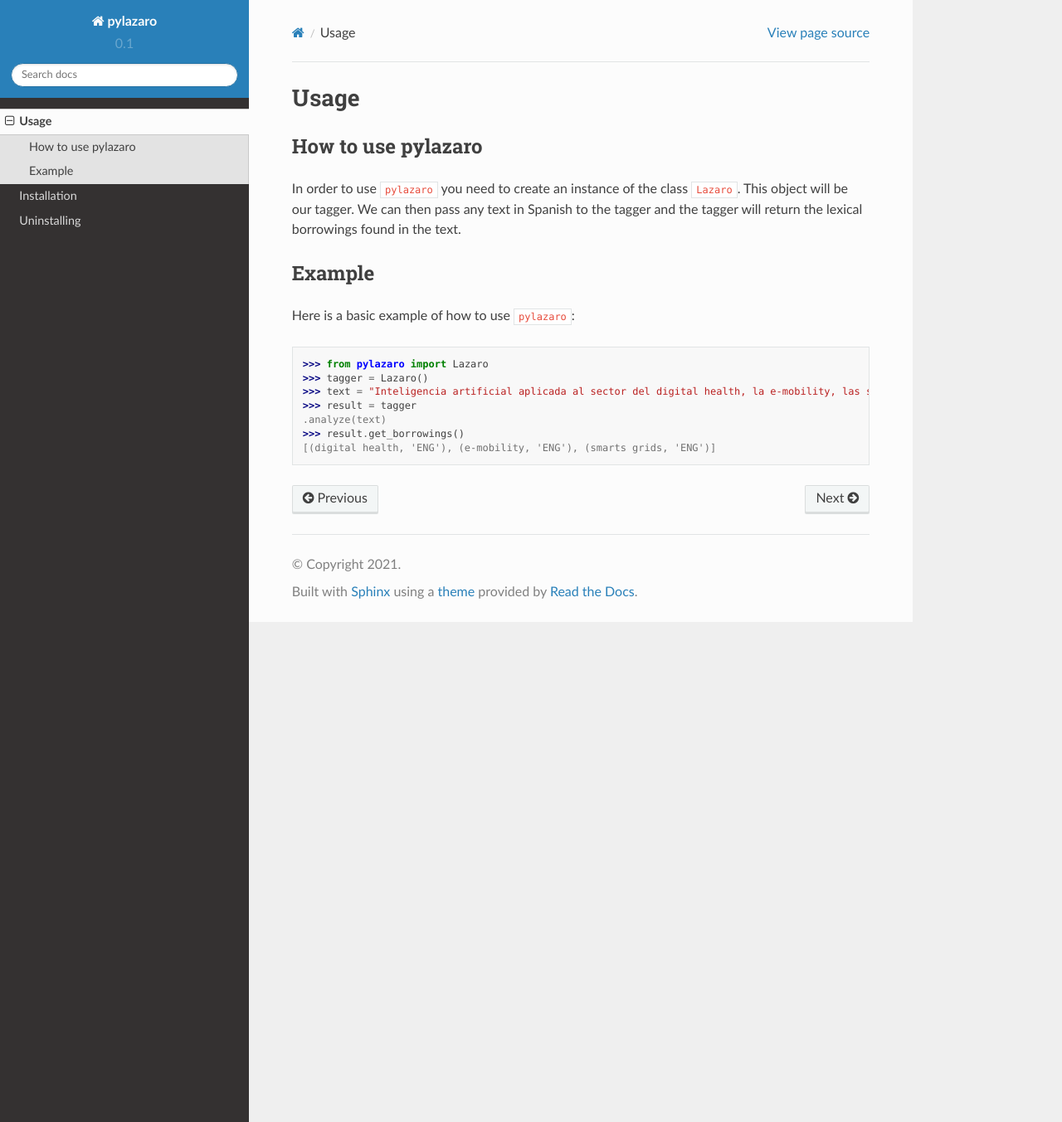
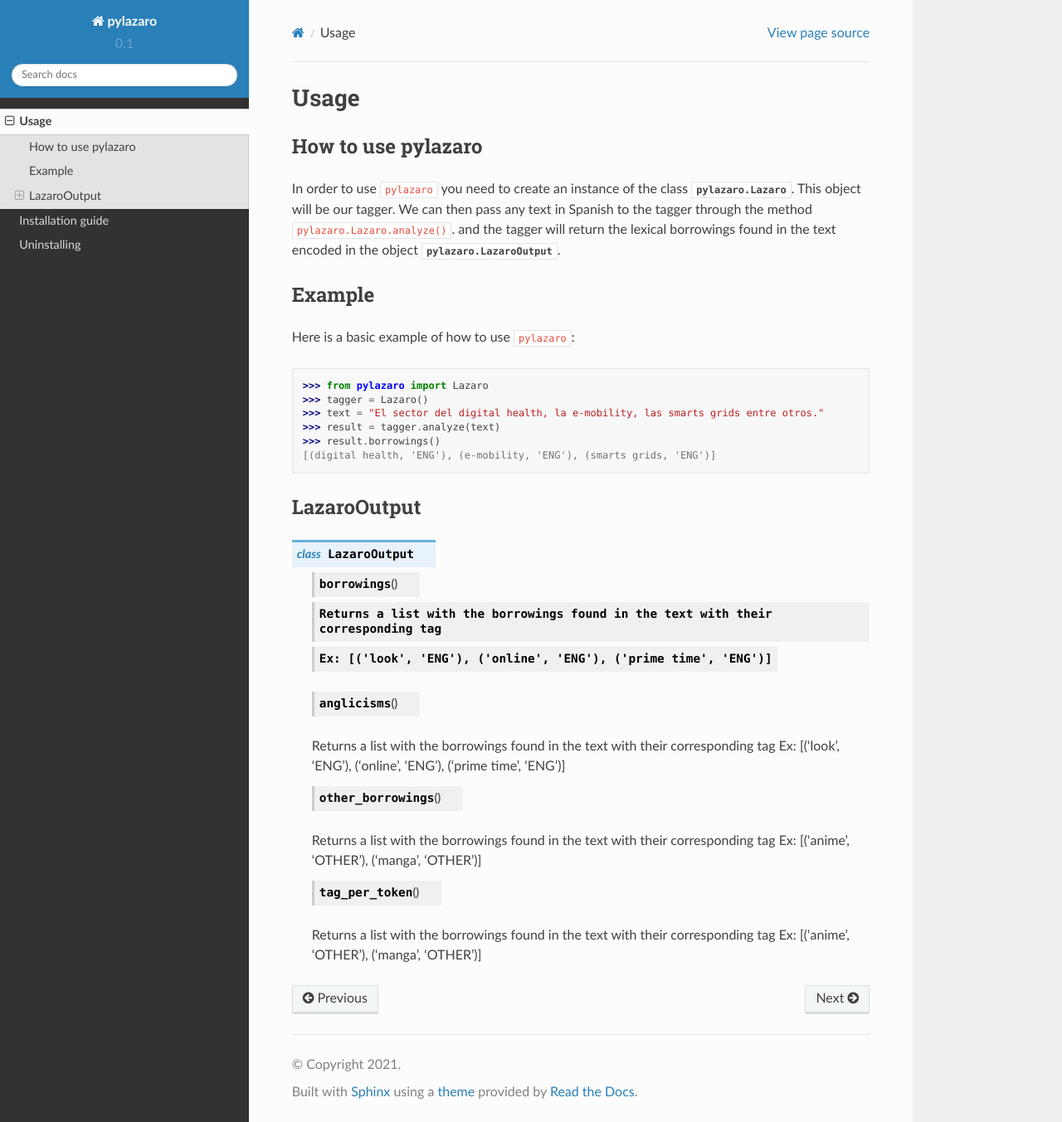
Before and after one commit to lirondos/pylazaro, a Sphinx documentation site: the page built from docs/source/usage.rst, in a window 1280 px wide and 1353 px high. Shown: the whole window at 83% size. Built offline with Sphinx 7.4.7 and the Read the Docs theme 2.0.0, drawn with Linux system fonts in a browser that asks for light colours; cross-references to code outside the pages are shown as plain code.

Commit message:
Refactored function names

```diff
--- a/docs/source/uninstall.rst
+++ b/docs/source/uninstall.rst
@@ -1,10 +1,11 @@
+============
 Uninstalling
 ============
 
 .. _installation:
 
 How to uninstall
-----------------
+============================
 
 To uninstall ``pylazaro``, simply run:
 
--- a/docs/source/usage.rst
+++ b/docs/source/usage.rst
@@ -1,23 +1,48 @@
+=====
 Usage
 =====
 
 .. _usage:
 
 How to use pylazaro
--------------------
+========================
 
-In order to use ``pylazaro`` you need to create an instance of the class  ``Lazaro``. This
-object will be our tagger. We can then pass any text in Spanish to the tagger and the tagger will
-return the lexical borrowings found in the text.
+In order to use ``pylazaro`` you need to create an instance of the class  :class:`pylazaro.Lazaro`. This
+object will be our tagger. We can then pass any text in Spanish to the tagger through the method
+:method:`pylazaro.Lazaro.analyze()`.
+and the
+tagger will
+return the lexical borrowings found in the text encoded in the object :class:`pylazaro.LazaroOutput`.
 
 Example
--------
+============
 Here is a basic example of how to use  ``pylazaro``:
 
 >>> from pylazaro import Lazaro
 >>> tagger = Lazaro()
->>> text = "Inteligencia artificial aplicada al sector del digital health, la e-mobility, las smarts grids entre otros; favoreciendo las interacciones colaborativas."
->>> result = tagger
-.analyze(text)
->>> result.get_borrowings()
+>>> text = "El sector del digital health, la e-mobility, las smarts grids entre otros."
+>>> result = tagger.analyze(text)
+>>> result.borrowings()
 [(digital health, 'ENG'), (e-mobility, 'ENG'), (smarts grids, 'ENG')]
+
+
+LazaroOutput
+========================
+
+.. class:: LazaroOutput
+
+    .. method:: borrowings()
+        Returns a list with the borrowings found in the text with their corresponding tag
+        Ex: [('look', 'ENG'), ('online', 'ENG'), ('prime time', 'ENG')]
+
+    .. method:: anglicisms()
+    Returns a list with the borrowings found in the text with their corresponding tag
+    Ex: [('look', 'ENG'), ('online', 'ENG'), ('prime time', 'ENG')]
+
+    .. method:: other_borrowings()
+    Returns a list with the borrowings found in the text with their corresponding tag
+    Ex: [('anime', 'OTHER'), ('manga', 'OTHER')]
+
+    .. method:: tag_per_token()
+    Returns a list with the borrowings found in the text with their corresponding tag
+    Ex: [('anime', 'OTHER'), ('manga', 'OTHER')]
--- a/setup.py
+++ b/setup.py
@@ -15,7 +15,7 @@
 # This call to setup() does all the work
 setup(
 	name="pylazaro",
-	version="0.1.33",
+	version="0.1.34",
 	description="A Python library for lexical borrowing detection",
 	long_description_content_type="text/markdown",
 	long_description=long_description,
@@ -33,6 +33,5 @@
 	],
 	packages=["pylazaro"],
 	include_package_data=True,
-	dependency_links = ["git+https://github.com/ConstantineLignos/quickvec.git#egg=quickvec==0.2.0.dev0"],
 	install_requires=["flair", "attrs"],
 )
```
Also changed, not shown: docs/source/index.rst (+6 -6 lines), docs/source/install.rst (+13 -8 lines), 2 other files.
